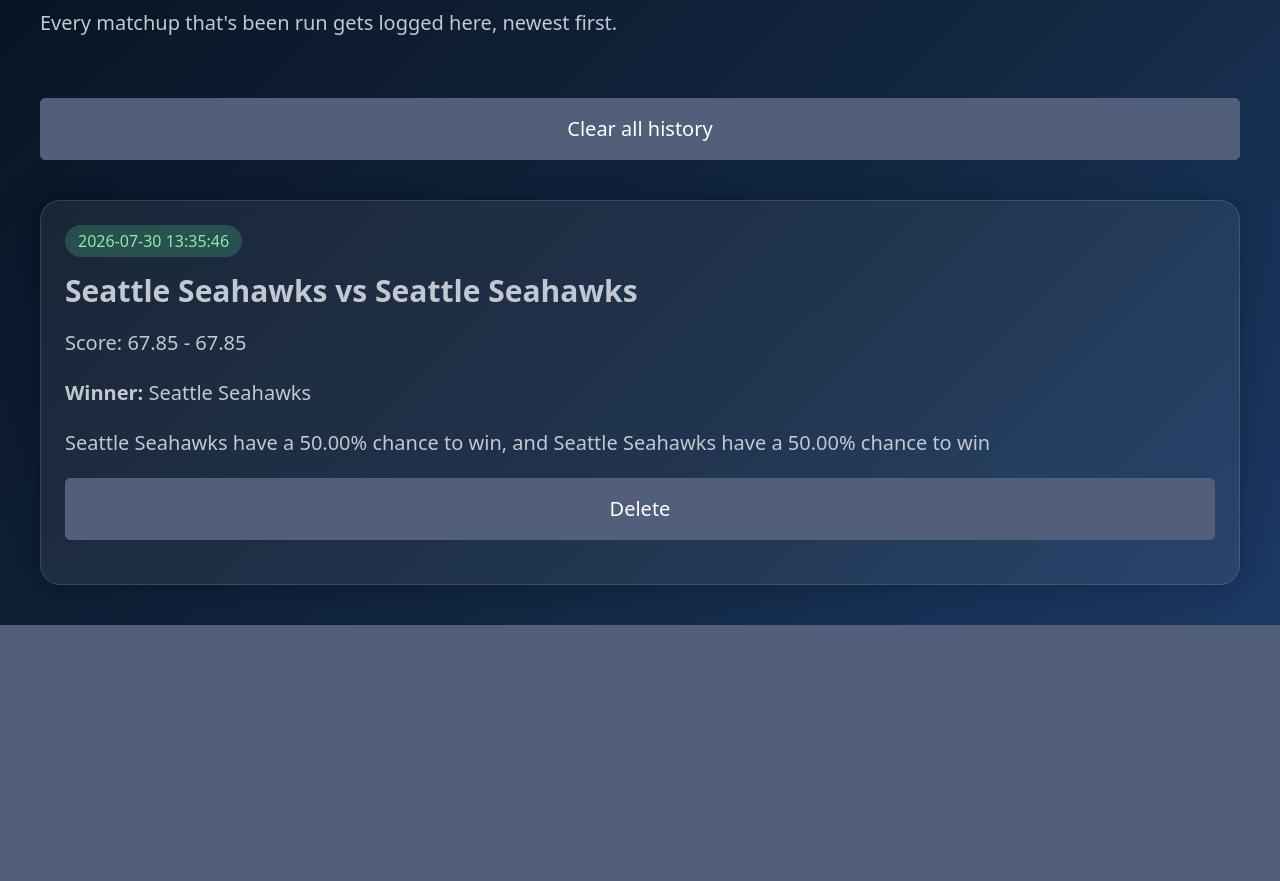
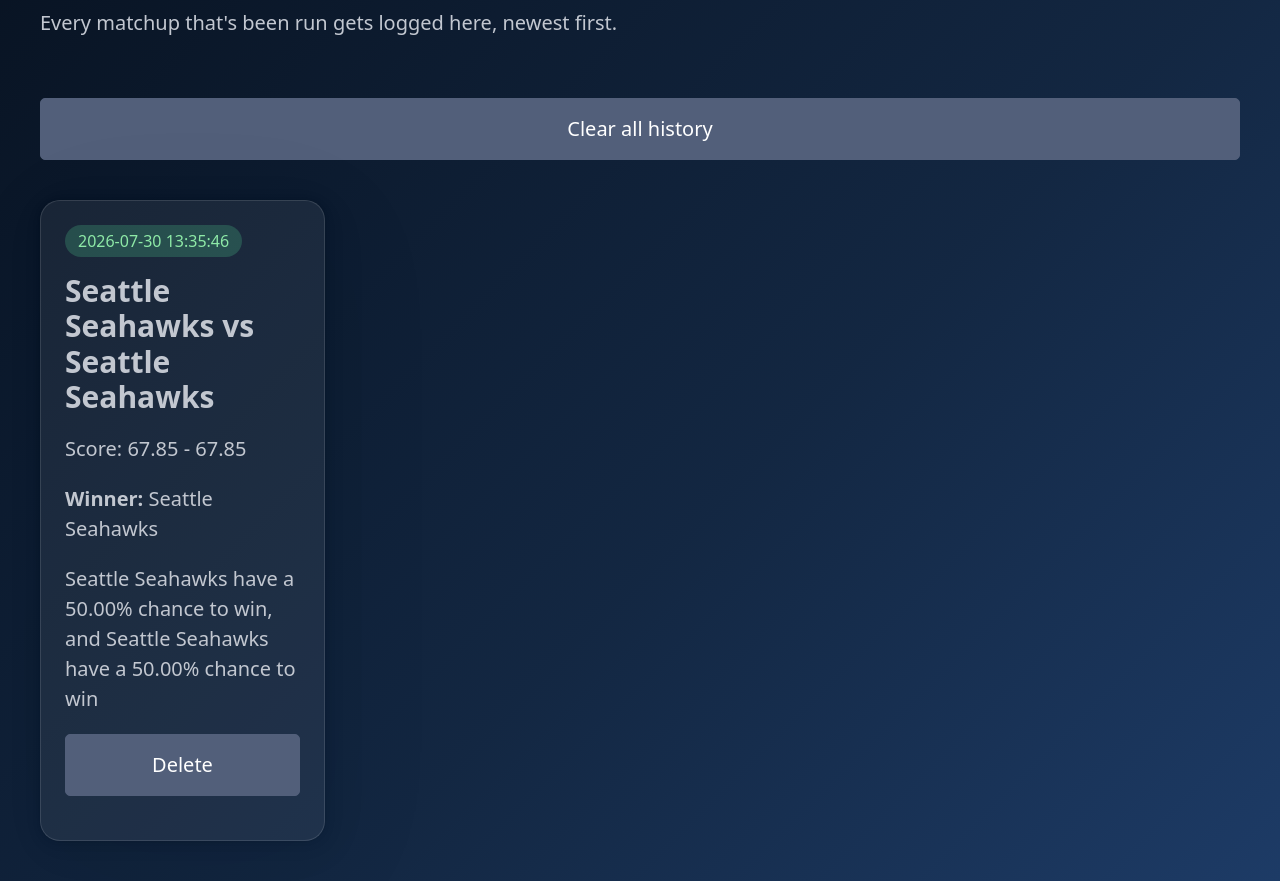
Before and after one commit to macuswesap/football-final-project, a Flask app: page /history in a window 1280 px wide. Shown: the part 197-1078 px from the top of the page. Before the commit the page ends 822 px from the top, so only its background shows below. Run offline with Flask 3, Linux system fonts and the light colour scheme; data comes from the database, SQL or seed files in the repository; some libraries are stand-ins or nearby versions.

Commit message:
fixing history formatting issues (third time)

```diff
--- a/templates/base.html
+++ b/templates/base.html
@@ -24,6 +24,13 @@
         border: 1px solid rgba(255, 255, 255, 0.12);
         border-radius: 1rem;
         padding: 1.2rem;
+      }
+
+      .history-grid {
+        display: grid;
+        grid-template-columns: repeat(auto-fill, minmax(260px, 1fr));
+        gap: 1rem;
+        align-items: start;
       }
 
       .pill {
--- a/templates/history.html
+++ b/templates/history.html
@@ -1,3 +1,5 @@
+
+
 {% extends "base.html" %}
 {% block title %}Matchup History{% endblock %}
 
@@ -20,7 +22,7 @@
   <button type="submit" class="secondary">Clear all history</button>
 </form>
 
-<div class="grid">
+<div class="history-grid">
   {% for log in logs %}
   <article class="card-panel">
     <span class="pill">{{ log.created_at }}</span>
```
Also changed, not shown: 1 other file.
